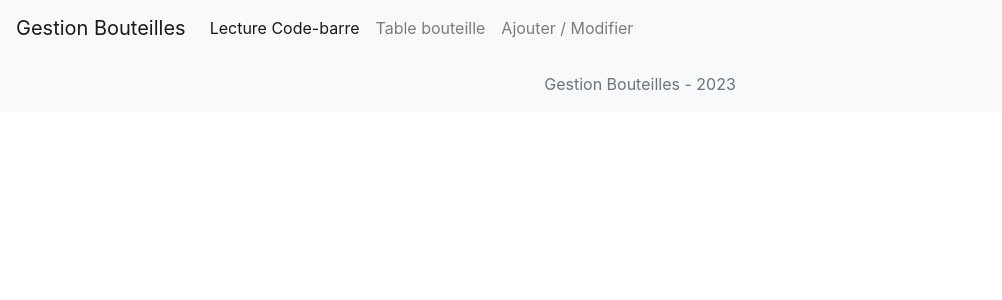
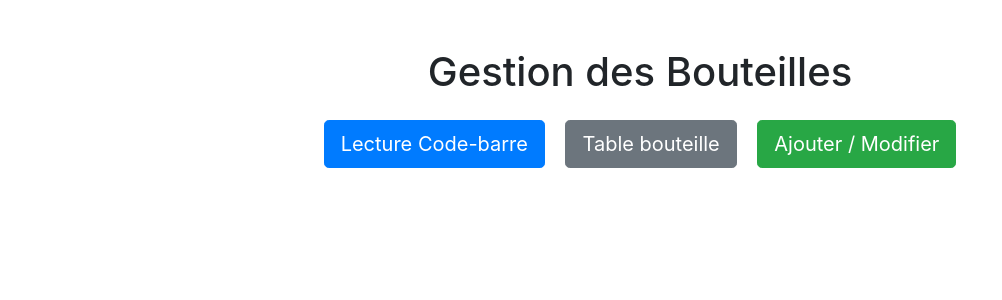
Before and after one commit to drlamine1995/code_barre_project, a Flask app: page / in a window 1280 px wide. Shown: the top 300 px of the page, without its empty margins (0-1002 px from the left). Run offline with Flask 3, Linux system fonts and the light colour scheme; some libraries are stand-ins or nearby versions.

Commit message:
version 0.2.1 visuel revu

```diff
--- a/Projet.py/templates/edit.html
+++ b/Projet.py/templates/edit.html
@@ -6,6 +6,7 @@
     <title>Modifier Bouteille</title>
 </head>
 <body>
+    <a href="/">Retour à l'accueil</a>
     <h2>Modifier la bouteille</h2>
     <form action="/edit/{{ bouteille[0] }}" method="post">
         <label for="code_barres">Code-barres:</label>
@@ -19,6 +20,8 @@
         <label for="emplacement">Emplacement:</label>
         <input type="text" id="emplacement" name="emplacement" value="{{ bouteille[5] }}">
         <input type="submit" value="Mettre à jour">
+        <br><br>
+        <a href="/">Retour à l'accueil</a>
     </form>
 </body>
 </html>
--- a/Projet.py/templates/index.html
+++ b/Projet.py/templates/index.html
@@ -4,33 +4,18 @@
         <link rel="stylesheet" href="https://maxcdn.bootstrapcdn.com/bootstrap/4.5.2/css/bootstrap.min.css">
     <meta charset="UTF-8">
     <meta name="viewport" content="width=device-width, initial-scale=1.0">
-    <title>Accueil</title>
+    <title>Gestion des Bouteilles</title>
 </head>
 <body>
-        <nav class="navbar navbar-expand-lg navbar-light bg-light">
-            <a class="navbar-brand" href="/">Gestion Bouteilles</a>
-            <button class="navbar-toggler" type="button" data-toggle="collapse" data-target="#navbarNav" aria-controls="navbarNav" aria-expanded="false" aria-label="Toggle navigation">
-                <span class="navbar-toggler-icon"></span>
-            </button>
-            <div class="collapse navbar-collapse" id="navbarNav">
-                <ul class="navbar-nav">
-                    <li class="nav-item active">
-                        <a class="nav-link" href="/lecture_code_barre">Lecture Code-barre</a>
-                    </li>
-                    <li class="nav-item">
-                        <a class="nav-link" href="/table_bouteille">Table bouteille</a>
-                    </li>
-                    <li class="nav-item">
-                        <a class="nav-link" href="/add">Ajouter / Modifier</a>
-                    </li>
-                </ul>
+
+        <div class="container mt-5 text-center">
+            <h1>Gestion des Bouteilles</h1>
+            <div class="mt-4">
+                <a href="/lecture_code_barre" class="btn btn-primary btn-lg mr-3">Lecture Code-barre</a>
+                <a href="/table_bouteille" class="btn btn-secondary btn-lg mr-3">Table bouteille</a>
+                <a href="/add" class="btn btn-success btn-lg">Ajouter / Modifier</a>
             </div>
-        </nav>
+        </div>
     </div>
-    <footer class="footer mt-auto py-3 bg-light">
-            <div class="container text-center">
-                <span class="text-muted">Gestion Bouteilles - 2023</span>
-            </div>
-        </footer>
 </body>
 </html>
--- a/Projet.py/templates/lecture_code_barre.html
+++ b/Projet.py/templates/lecture_code_barre.html
@@ -8,13 +8,14 @@
 </head>
 <body>
     <div class="container mt-5">
+        <h2 class="text-center mb-4">Lecture de Code-barre</h2>
         <a href="/" class="btn btn-secondary mb-3">Retour</a>
         <form id="searchForm" action="#" method="post" class="text-center">
-        <label for="code_barre">Entrez le code-barre:</label>
+        <label for="code_barre" class="font-weight-bold">Entrez le code-barre:</label>
         <input type="text" id="code_barre" name="code_barre" class="form-control mb-3">
         <input type="submit" value="Rechercher" class="btn btn-primary">
     </form>
-    <div id="result" class="mt-4 text-center"></div>
+    <div id="result" class="mt-4 text-center font-weight-bold"></div>
     <script>
         document.getElementById('searchForm').addEventListener('submit', function(event) {
             event.preventDefault();
--- a/Projet.py/templates/table_bouteille.html
+++ b/Projet.py/templates/table_bouteille.html
@@ -4,11 +4,13 @@
     <meta charset="UTF-8">
     <meta name="viewport" content="width=device-width, initial-scale=1.0">
     <title>Table Bouteille</title>
+    <link rel="stylesheet" href="https://maxcdn.bootstrapcdn.com/bootstrap/4.5.2/css/bootstrap.min.css">
 </head>
 <body>
     <div class="container mt-5">
+    <a href="/" class="btn btn-primary mb-3">Retour à l'accueil</a>
     <a href="/" class="btn btn-secondary mb-3">Retour</a>
-    <h2 class="text-center">Table des bouteilles</h2>
+    <h2 class="text-center mb-4">Table des bouteilles</h2>
     <table class="table table-bordered table-striped">
         <thead>
             <tr>
```
